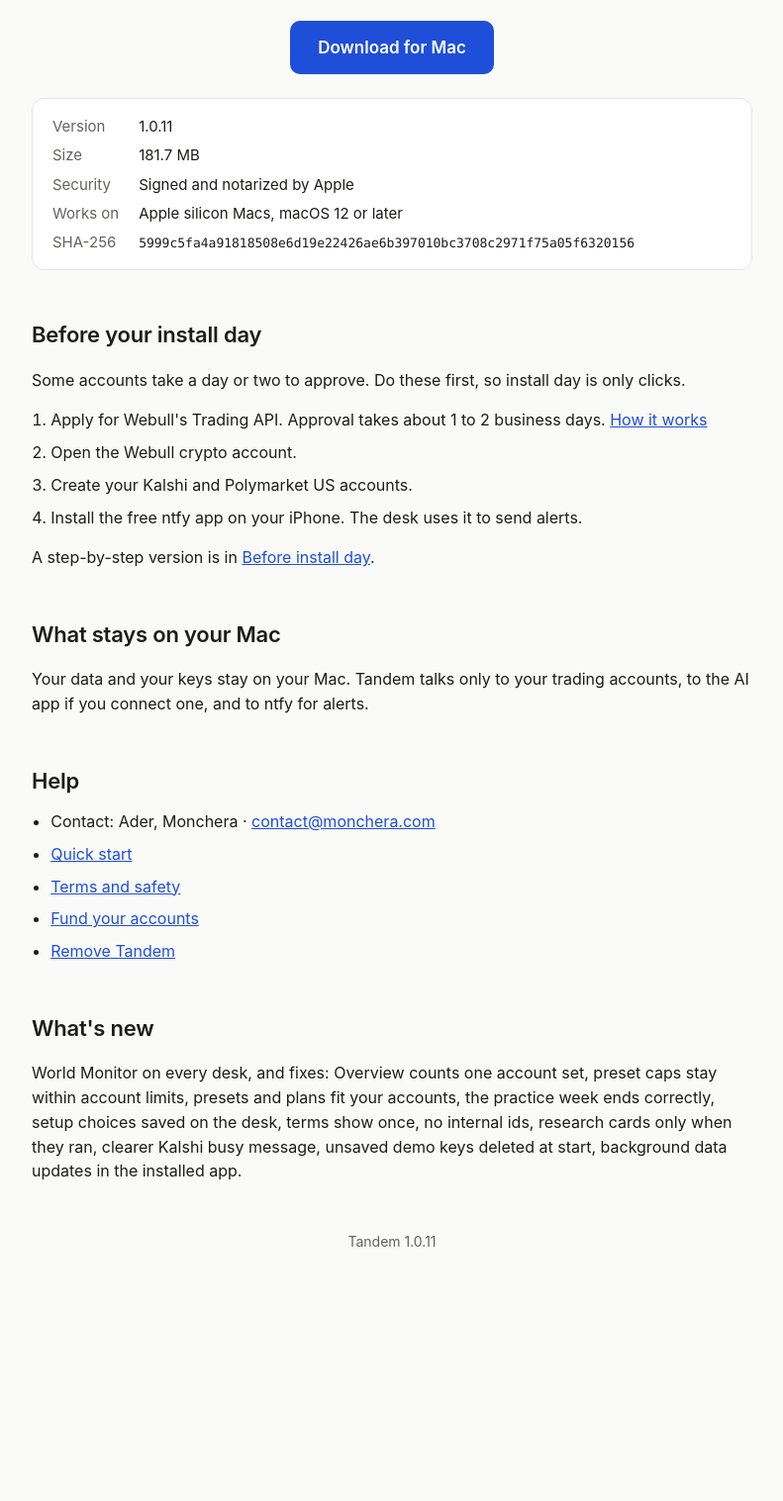
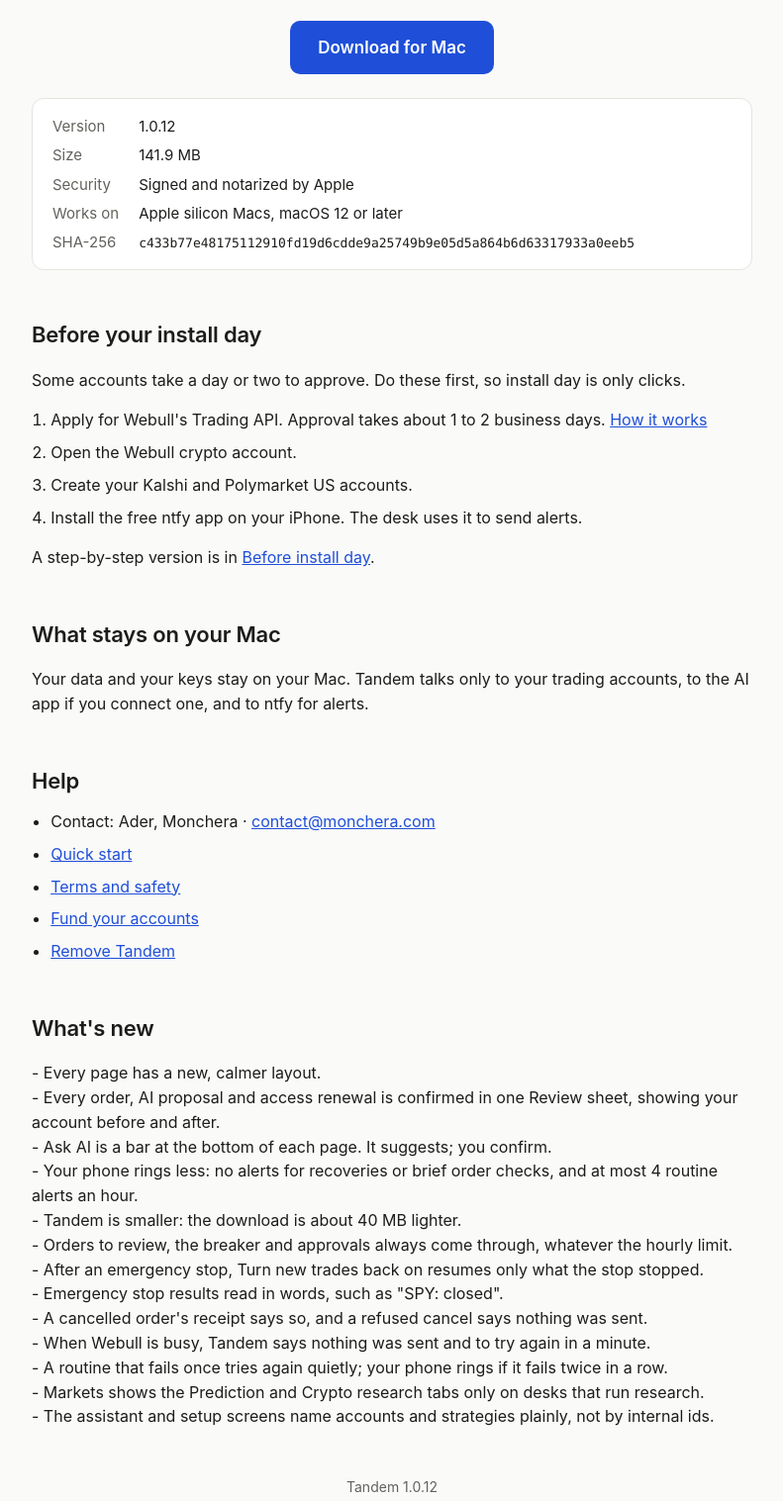
Before and after one commit to adersouza/tandem-releases, a plain HTML site: page index.html in a window 1280 px wide. Shown: the part 741-2258 px from the top of the page at 99% size, without its empty margins (244-1035 px from the left). Before the commit the page ends 2071 px from the top, so only its background shows below. Drawn offline with Linux system fonts and the light colour scheme.

Commit message:
Tandem 1.0.12

```diff
--- a/index.html
+++ b/index.html
@@ -55,14 +55,14 @@ footer { margin-top: 48px; color: var(--muted); font-size: 14px; text-align: cen
 
   <img class="shot" src="overview.png" alt="The Tandem Overview on day 3 of the practice week: value, positions, routines, return and this week">
 
-  <div class="cta"><a class="button" href="https://github.com/adersouza/tandem-releases/releases/download/v1.0.11/Tandem-1.0.11.dmg">Download for Mac</a></div>
+  <div class="cta"><a class="button" href="https://github.com/adersouza/tandem-releases/releases/download/v1.0.12/Tandem-1.0.12.dmg">Download for Mac</a></div>
 
   <dl class="facts">
-    <dt>Version</dt><dd>1.0.11</dd>
-    <dt>Size</dt><dd>181.7 MB</dd>
+    <dt>Version</dt><dd>1.0.12</dd>
+    <dt>Size</dt><dd>141.9 MB</dd>
     <dt>Security</dt><dd>Signed and notarized by Apple</dd>
     <dt>Works on</dt><dd>Apple silicon Macs, macOS 12 or later</dd>
-    <dt>SHA-256</dt><dd><code>5999c5fa4a91818508e6d19e22426ae6b397010bc3708c2971f75a05f6320156</code></dd>
+    <dt>SHA-256</dt><dd><code>c433b77e48175112910fd19d6cdde9a25749b9e05d5a864b6d63317933a0eeb5</code></dd>
   </dl>
 
   <section id="before">
@@ -95,10 +95,22 @@ footer { margin-top: 48px; color: var(--muted); font-size: 14px; text-align: cen
 
   <section id="new">
     <h2>What's new</h2>
-    <p class="notes">World Monitor on every desk, and fixes: Overview counts one account set, preset caps stay within account limits, presets and plans fit your accounts, the practice week ends correctly, setup choices saved on the desk, terms show once, no internal ids, research cards only when they ran, clearer Kalshi busy message, unsaved demo keys deleted at start, background data updates in the installed app.</p>
+    <p class="notes">- Every page has a new, calmer layout.
+- Every order, AI proposal and access renewal is confirmed in one Review sheet, showing your account before and after.
+- Ask AI is a bar at the bottom of each page. It suggests; you confirm.
+- Your phone rings less: no alerts for recoveries or brief order checks, and at most 4 routine alerts an hour.
+- Tandem is smaller: the download is about 40 MB lighter.
+- Orders to review, the breaker and approvals always come through, whatever the hourly limit.
+- After an emergency stop, Turn new trades back on resumes only what the stop stopped.
+- Emergency stop results read in words, such as &quot;SPY: closed&quot;.
+- A cancelled order&#x27;s receipt says so, and a refused cancel says nothing was sent.
+- When Webull is busy, Tandem says nothing was sent and to try again in a minute.
+- A routine that fails once tries again quietly; your phone rings if it fails twice in a row.
+- Markets shows the Prediction and Crypto research tabs only on desks that run research.
+- The assistant and setup screens name accounts and strategies plainly, not by internal ids.</p>
   </section>
 
-  <footer>Tandem 1.0.11</footer>
+  <footer>Tandem 1.0.12</footer>
 </main>
 </body>
 </html>
```
Also changed, not shown: appcast.xml (+21 -0 lines), 6 other files.
